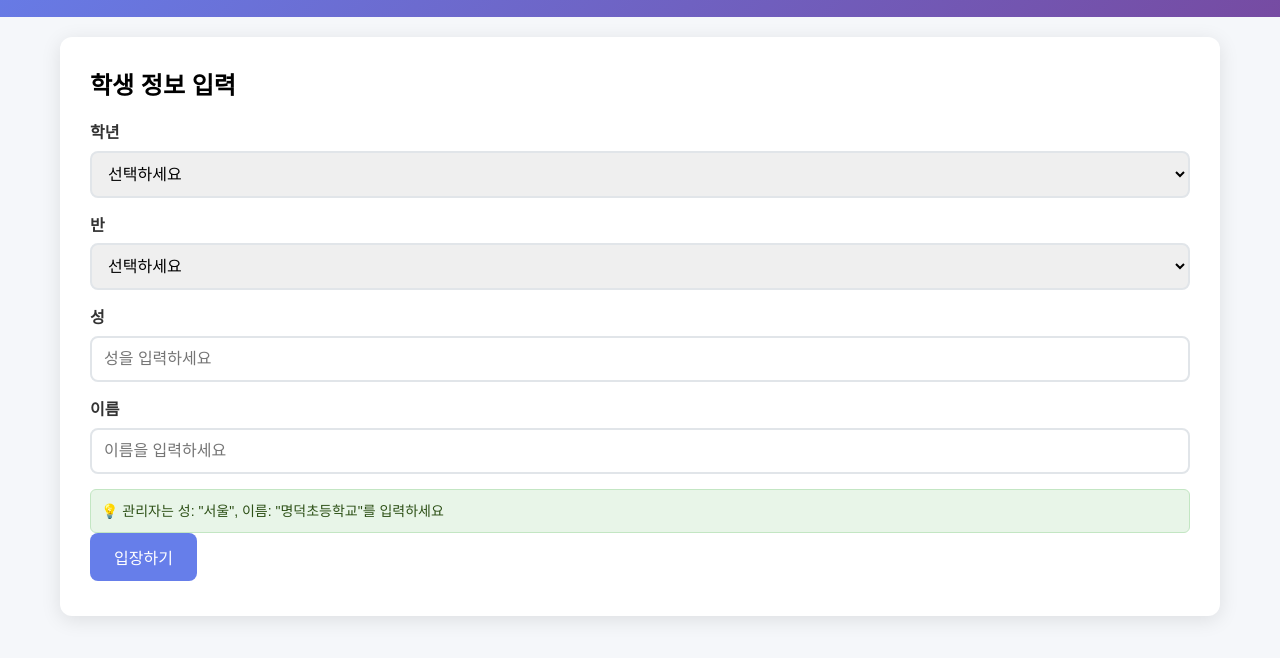
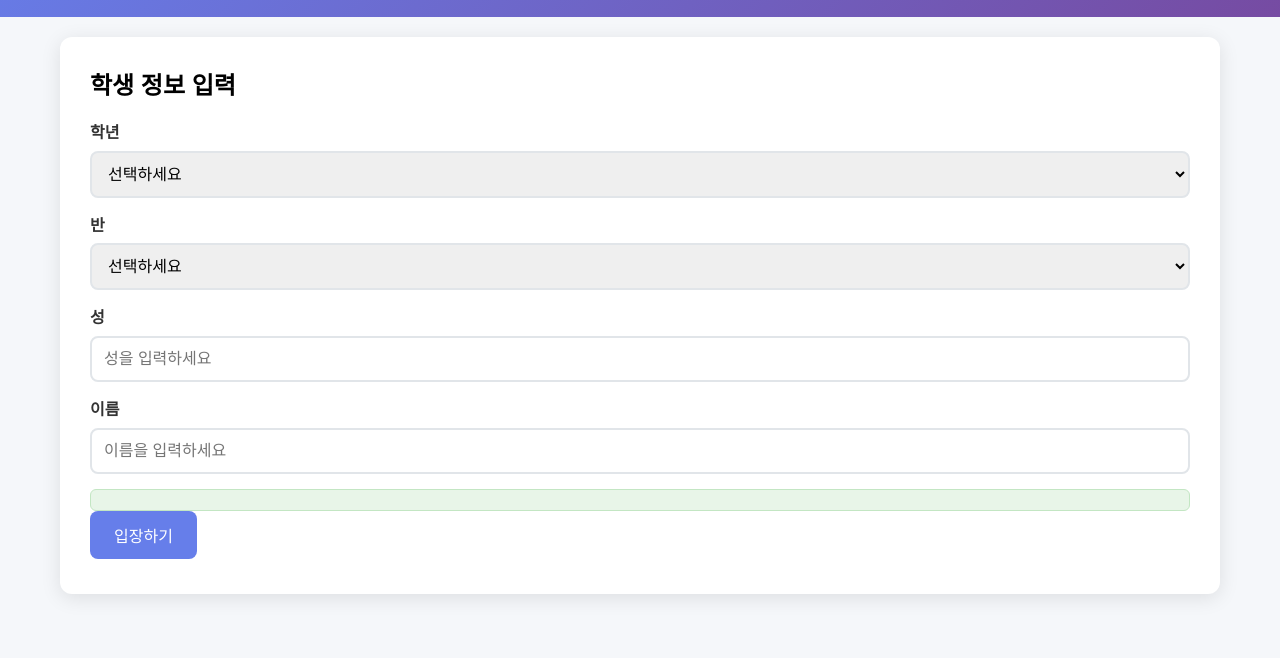
Before and after one commit to codehamster1013/schoolhomepage, a plain HTML site: page index.html in a window 1280 px wide. Shown: the part 100-758 px from the top of the page. Drawn offline with nearby package versions, Linux system fonts and the light colour scheme.

Commit message:
Update index.html

```diff
--- a/index.html
+++ b/index.html
@@ -85,7 +85,6 @@
                 <input type="text" id="firstName" placeholder="이름을 입력하세요" maxlength="10">
             </div>
             <div class="admin-hint">
-                💡 관리자는 성: "서울", 이름: "명덕초등학교"를 입력하세요
             </div>
             <button class="btn" onclick="login()">입장하기</button>
             <div id="loginError" class="error"></div>
```
